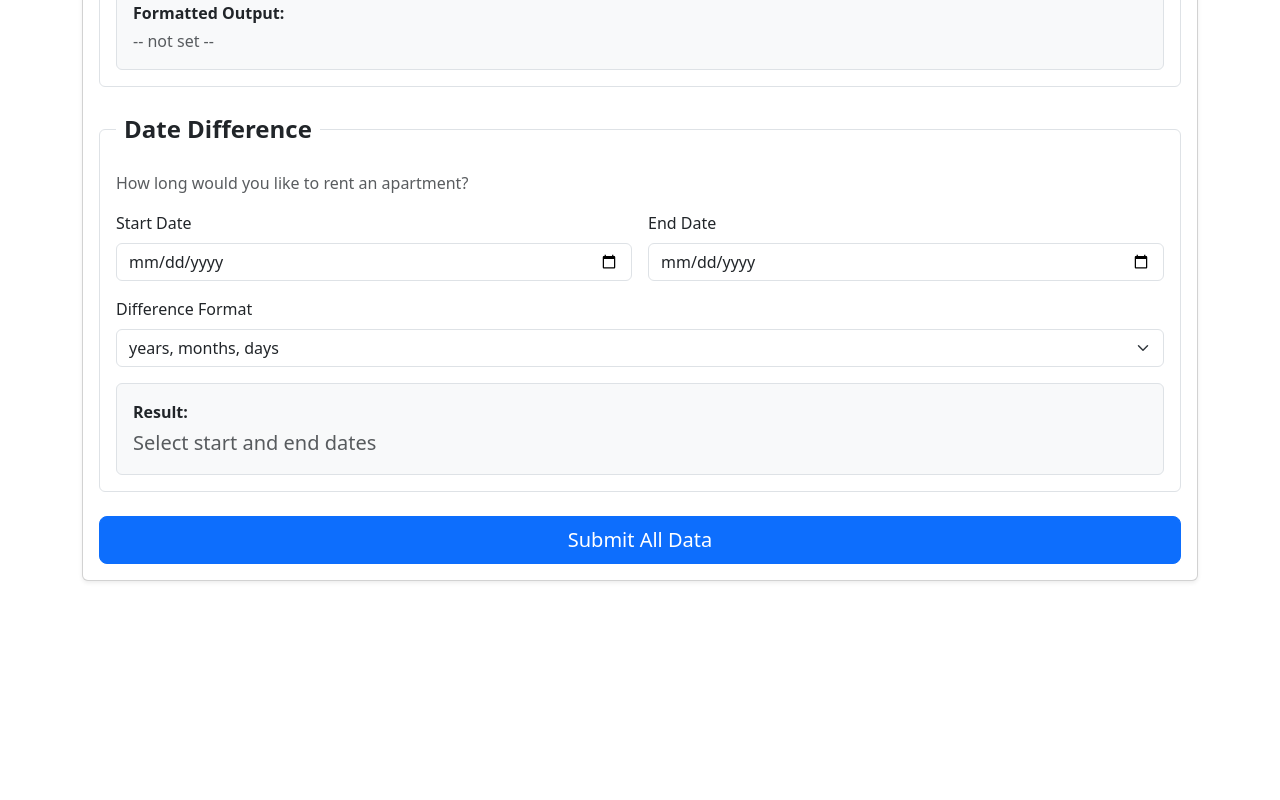
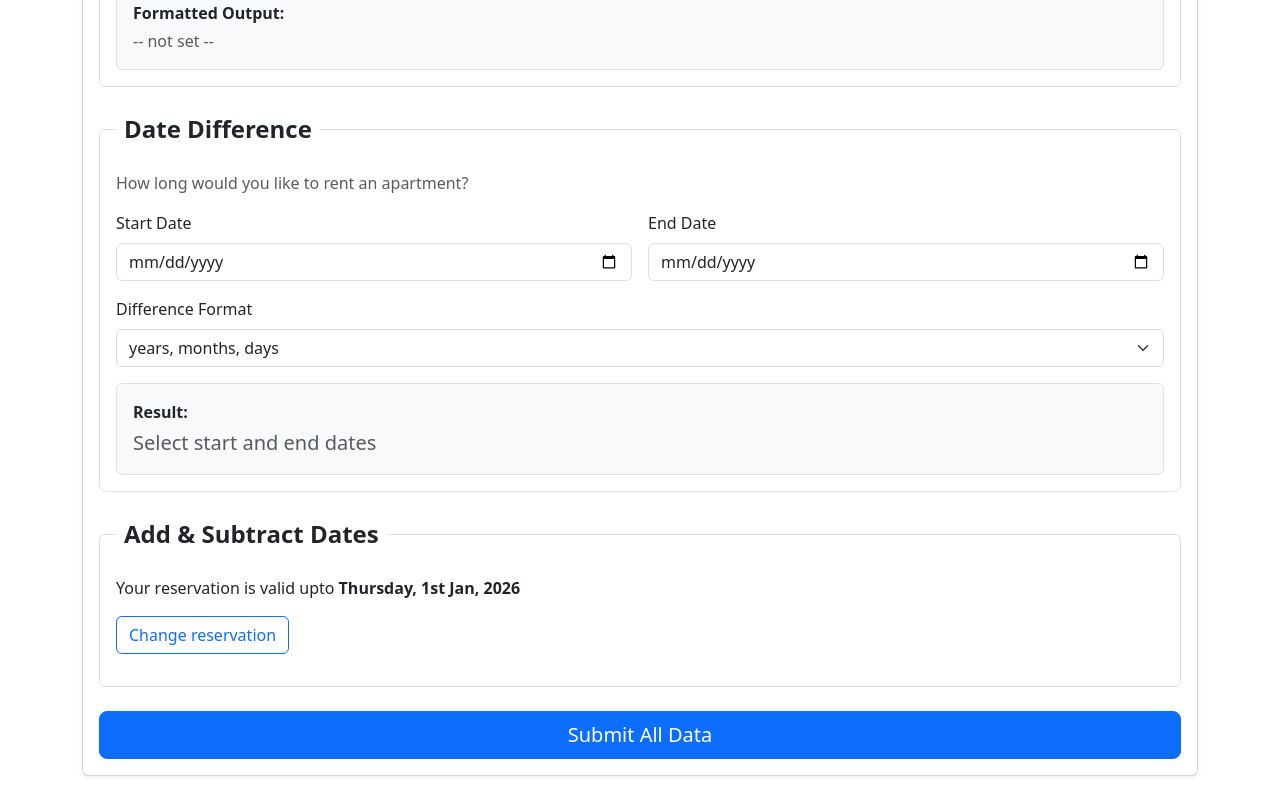
Before and after one commit to Rinidh/chronolab-date, a React (Vite) app: page / in a window 1280 px wide. Shown: the part 751-1551 px from the top of the page. Before the commit the page ends 1356 px from the top, so only its background shows below. Built offline with nearby package versions, Linux system fonts and the light colour scheme.

Commit message:
style: enhance AddSubtractDate component with Bootstrap CSS

```diff
--- a/src/App.jsx
+++ b/src/App.jsx
@@ -39,7 +39,7 @@ function App() {
             <InputParsingValidation methods={methods} />
             <DateFormatting methods={methods} />
             <DateDifference methods={methods} />
-            {/* <AddSubtractDate methods={methods} /> */}
+            <AddSubtractDate methods={methods} />
             {/* <DateComparisonAnalysis methods={methods} /> */}
             {/* <RelativeDates methods={methods} /> */}
             {/* <TimeZone methods={methods} /> */}
--- a/src/components/AddSubtractDate.jsx
+++ b/src/components/AddSubtractDate.jsx
@@ -19,11 +19,6 @@ export const AddSubtractDate = ({ methods }) => {
     formState.touchedFields?.reservationExtension &&
     !isSameDay(newDate, initialReservationDate) &&
     !accordionOpen;
-  console.log(
-    formState.touchedFields?.reservationExtension,
-    !isSameDay(newDate, initialReservationDate),
-    !accordionOpen
-  );
 
   const { value = 0, unit = "days" } = useWatch({
     control,
@@ -42,61 +37,97 @@ export const AddSubtractDate = ({ methods }) => {
         case "months":
           return addMonths(initialReservationDate, value);
         default:
-          break;
+          return initialReservationDate;
       }
     });
   }, [unit, value, initialReservationDate]);
 
   return (
-    <fieldset>
-      <legend>Add & Subtract Dates</legend>
+    <fieldset className="border rounded p-3 mb-4">
+      <legend className="float-none w-auto px-2 fw-semibold">
+        Add & Subtract Dates
+      </legend>
 
-      <div>
-        <p style={showNewText ? { textDecoration: "line-through" } : {}}>
+      <div className="mb-3">
+        <p
+          className={`mb-1 ${
+            showNewText ? "text-decoration-line-through text-muted" : ""
+          }`}
+        >
           Your reservation is valid upto{" "}
-          <span>{format(initialReservationDate, "EEEE, do MMM, yyyy")}</span>
+          <span className="fw-semibold">
+            {format(initialReservationDate, "EEEE, do MMM, yyyy")}
+          </span>
         </p>
+
         {showNewText && (
-          <p>
+          <p className="text-success fw-semibold">
             Your reservation was changed to{" "}
             <span>{format(newDate, "EEEE, do MMM, yyyy")}</span>
           </p>
         )}
+      </div>
 
-        <button type="button" onClick={() => setAccordionOpen(true)}>
+      {!accordionOpen && (
+        <button
+          type="button"
+          className="btn btn-outline-primary mb-3"
+          onClick={() => setAccordionOpen(true)}
+        >
           Change reservation
         </button>
-        <br />
+      )}
 
       {accordionOpen && (
-          <>
-            <span>Change your reservation by:</span>
+        <div className="border rounded bg-light p-3">
+          <div className="mb-3 fw-semibold">Change your reservation by:</div>
+
+          <div className="row g-3 align-items-end mb-3">
+            <div className="col-4">
+              <label className="form-label">Value</label>
               <input
                 type="number"
                 inputMode="numeric"
-              pattern="\d*" // to prevent decimal inputs
+                pattern="\d*"
+                className="form-control"
                 {...register("reservationExtension.value", {
                   valueAsNumber: true,
                 })}
               />
-            <select {...register("reservationExtension.unit")}>
-              <option value="days">days</option>
-              <option value="businessDays">business days</option>
-              <option value="weeks">weeks</option>
-              <option value="months">months</option>
+            </div>
+
+            <div className="col-8">
+              <label className="form-label">Unit</label>
+              <select
+                className="form-select"
+                {...register("reservationExtension.unit")}
+              >
+                <option value="days">Days</option>
+                <option value="businessDays">Business days</option>
+                <option value="weeks">Weeks</option>
+                <option value="months">Months</option>
               </select>
+            </div>
+          </div>
 
-            <p>
-              Your reservation will expire on:{" "}
-              <span>{format(newDate, "EEEE, do MMM, yyyy")}</span>
+          <p className="mb-3">
+            Your reservation will expire on{" "}
+            <span className="fw-semibold">
+              {format(newDate, "EEEE, do MMM, yyyy")}
+            </span>
           </p>
 
-            <button type="button" onClick={() => setAccordionOpen(false)}>
+          <div className="d-flex gap-2">
+            <button
+              type="button"
+              className="btn btn-success"
+              onClick={() => setAccordionOpen(false)}
+            >
               Accept
             </button>
-          </>
+          </div>
+        </div>
       )}
-      </div>
     </fieldset>
   );
 };
```
Lines whose indentation alone changed are shown as unchanged.
